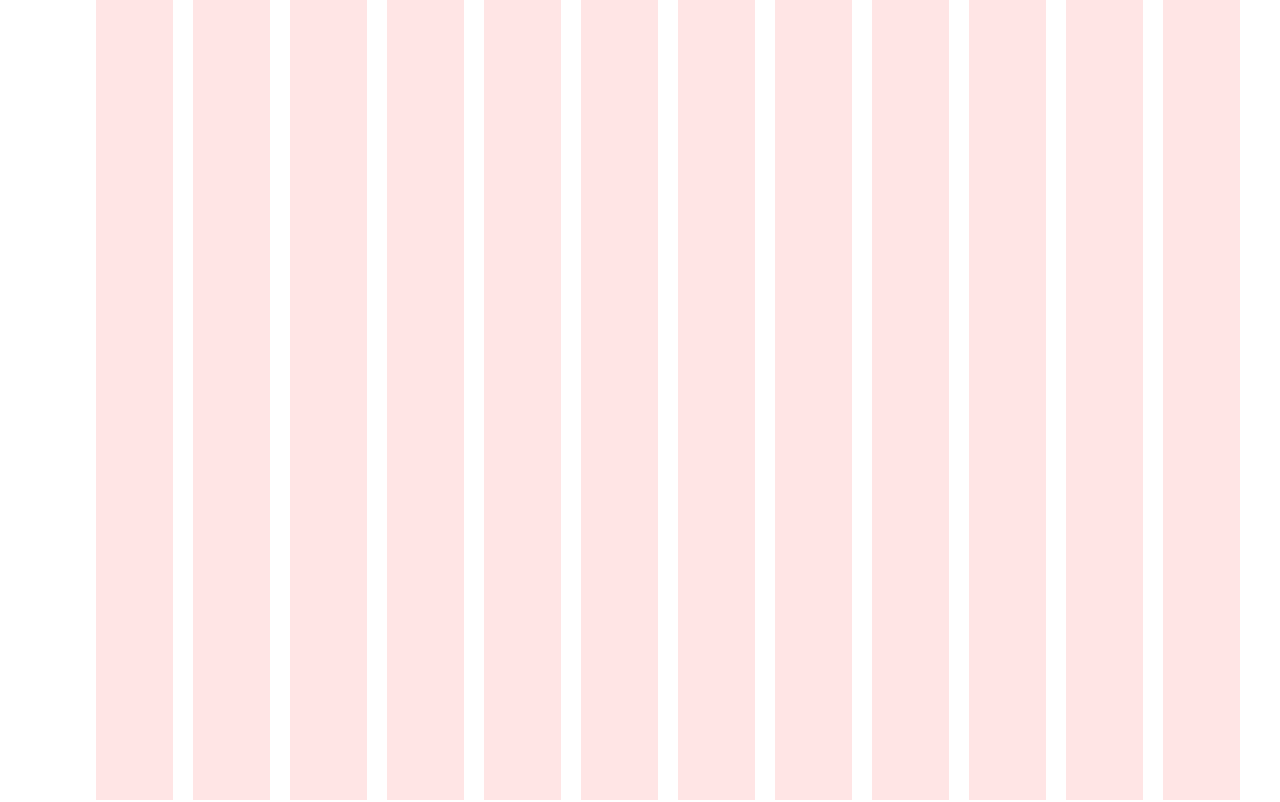
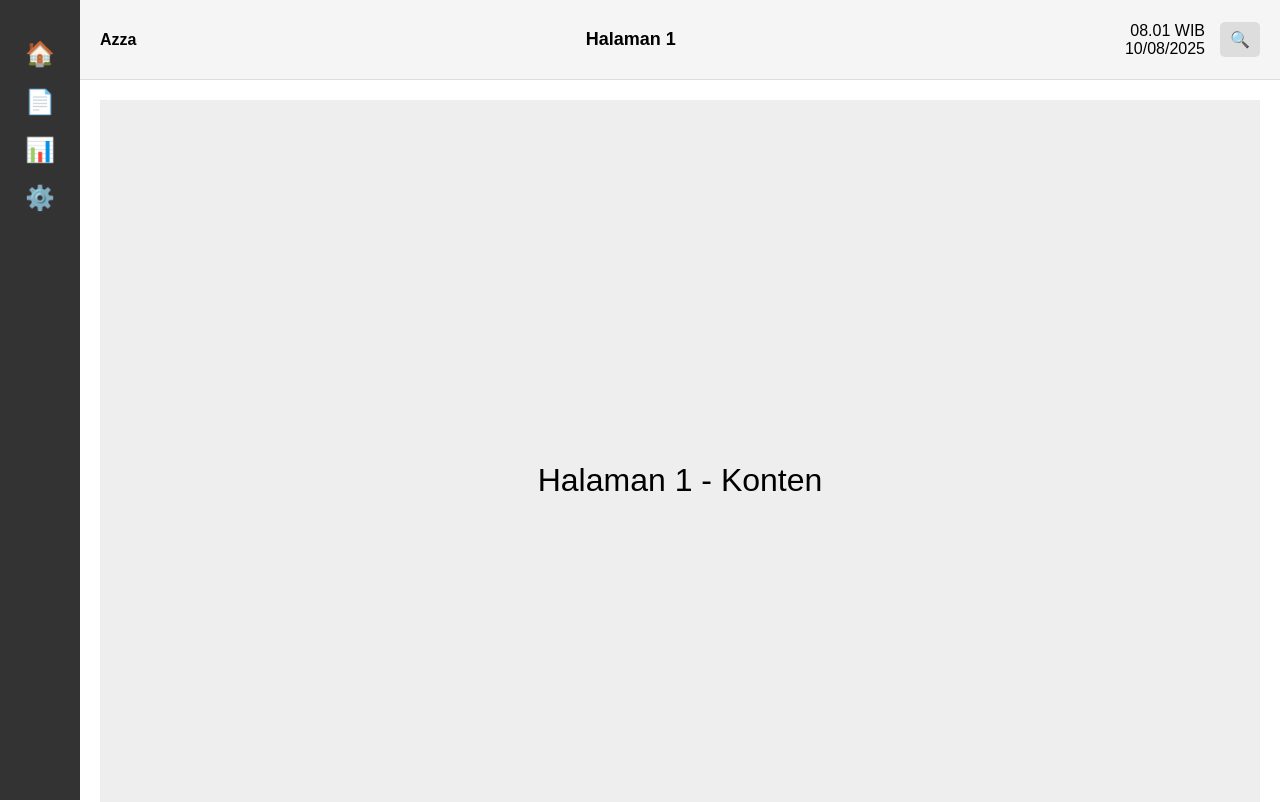
Before and after one commit to azzameong/RoboKaya, a plain HTML site: page frontend/user.html in a window 1280 px wide. Shown: the top 802 px of the page. Drawn offline with Linux system fonts and the light colour scheme.

Commit message:
CSS changes

```diff
--- a/frontend/CSS/user.css
+++ b/frontend/CSS/user.css
@@ -1,21 +1,117 @@
-body {
+* {
   margin: 0;
   padding: 0;
+  box-sizing: border-box;
 }
 
-.container {
-  display: grid;
-  grid-template-columns: repeat(12, 77px);
-  column-gap: 20px; /* Gutter */
-  justify-content: end; /* Rata kanan */
-  padding-right: 40px; /* Offset dari kanan */
-  padding-left: 40px;
-  height: 100vh;
-  position: relative;
+body {
+  font-family: sans-serif;
 }
 
-/* Styling konten di dalam grid */
-.container div {
-  background-color: rgba(255, 0, 0, 0.1); /* Warna kolom dengan opacity 10% */
-  height: 100%;
+/* Sidebar */
+.sidebar {
+  position: fixed;
+  top: 0;
+  left: 0;
+  width: 80px;
+  height: 100vh;
+  background: #333;
+  color: white;
+  display: flex;
+  flex-direction: column;
+  align-items: center;
+  padding-top: 20px;
 }
+
+.nav-item {
+  display: block;
+  font-size: 24px;
+  margin: 20px 0;
+  text-decoration: none;
+  color: white;
+}
+
+.nav-item:hover {
+  background: #444;
+  border-radius: 8px;
+  padding: 5px;
+}
+
+/* Wrapper konten */
+.content-wrapper {
+  margin-left: 80px; /* geser karena sidebar */
+}
+
+/* Header */
+.header {
+  position: fixed;
+  top: 0;
+  left: 80px;
+  right: 0;
+  height: 80px;
+  background: #f5f5f5;
+  display: flex;
+  align-items: center;
+  justify-content: space-between;
+  padding: 0 20px;
+  border-bottom: 1px solid #ddd;
+  z-index: 1000;
+}
+
+.header-left {
+  font-weight: bold;
+}
+
+.header-center {
+  font-size: 18px;
+  font-weight: bold;
+}
+
+.header-right {
+  display: flex;
+  align-items: center;
+  gap: 15px;
+}
+
+/* Tambahkan di CSS/user.css */
+#datetime-container {
+  display: flex;
+  flex-direction: column;
+  align-items: flex-end; /* atau flex-start sesuai kebutuhan */
+}
+
+
+.search-btn {
+  background: #ddd;
+  border: none;
+  border-radius: 5px;
+  padding: 8px 10px;
+  cursor: pointer;
+  font-size: 16px;
+}
+
+.search-btn:hover {
+  background: #ccc;
+}
+
+/* Konten utama */
+.content {
+  padding-top: 80px; /* biar tidak ketimpa header */
+}
+
+.page {
+  height: 100vh;
+  display: grid;
+  grid-template-columns: repeat(12, 1fr);
+  gap: 20px;
+  padding: 20px;
+}
+
+.grid-box {
+  grid-column: span 12;
+  background: #eee;
+  display: flex;
+  align-items: center;
+  justify-content: center;
+  font-size: 2rem;
+}
--- a/frontend/JS/user.js
+++ b/frontend/JS/user.js
@@ -0,0 +1,41 @@
+// Script untuk update judul header sesuai halaman yang terlihat
+const sections = document.querySelectorAll(".page");
+const title = document.getElementById("page-title");
+
+window.addEventListener("scroll", () => {
+  let current = "";
+  sections.forEach((section) => {
+    const sectionTop = section.offsetTop - 100;
+    if (pageYOffset >= sectionTop) {
+      current = section.getAttribute("id");
+    }
+  });
+
+  if (current === "hal1") title.textContent = "Halaman 1";
+  if (current === "hal2") title.textContent = "Halaman 2";
+  if (current === "hal3") title.textContent = "Halaman 3";
+  if (current === "hal4") title.textContent = "Halaman 4";
+});
+
+function updateDateTime() {
+  const now = new Date();
+
+  // Format jam:menit
+  const time = now.toLocaleTimeString("id-ID", {
+    hour: "2-digit",
+    minute: "2-digit",
+    hour12: false
+  });
+
+  // Format tanggal dd/mm/yyyy
+  const day = String(now.getDate()).padStart(2, '0');
+  const month = String(now.getMonth() + 1).padStart(2, '0');
+  const year = now.getFullYear();
+  const date = `${day}/${month}/${year}`;
+
+  // Gabung jadi satu baris
+  document.getElementById("time").textContent = `${time} WIB`;
+  document.getElementById("date").textContent = date;
+}
+setInterval(updateDateTime, 1000);
+updateDateTime();
--- a/frontend/user.html
+++ b/frontend/user.html
@@ -1,28 +1,55 @@
 <!DOCTYPE html>
-<html lang="en">
-<head>
-  <meta charset="UTF-8">
-  <title>Login/Register</title>
-  <link rel="stylesheet" href="CSS/user.css" />
+<html lang="id">
+  <head>
+    <meta charset="UTF-8" />
+    <meta name="viewport" content="width=device-width, initial-scale=1.0" />
+    <title>Robokaya</title>
+    <link rel="stylesheet" href="CSS/user.css" />
+  </head>
+  <body>
+    <!-- Sidebar -->
+    <aside class="sidebar">
+      <nav>
+        <a href="#hal1" class="nav-item">🏠</a>
+        <a href="#hal2" class="nav-item">📄</a>
+        <a href="#hal3" class="nav-item">📊</a>
+        <a href="#hal4" class="nav-item">⚙️</a>
+      </nav>
+    </aside>
 
-</head>
-<body>
-  <div class="container">
-    <!-- 12 kolom -->
-    <div></div>
-    <div></div>
-    <div></div>
-    <div></div>
-    <div></div>
-    <div></div>
-    <div></div>
-    <div></div>
-    <div></div>
-    <div></div>
-    <div></div>
-    <div></div>
-  </div>
+    <!-- Wrapper konten -->
+    <div class="content-wrapper">
+      <!-- Header -->
+      <header class="header">
+        <div class="header-left">Azza</div>
+        <div class="header-center" id="page-title">Halaman 1</div>
+        <div class="header-right">
+          <div id="datetime-container">
+            <div id="time"></div>
+            <div id="date"></div>
+          </div>
+          <button class="search-btn">🔍</button>
+        </div>
 
-  <script src="JS/auth.js"></script>
-</body>
+      </header>
+
+      <!-- Konten -->
+      <main class="content">
+        <section id="hal1" class="page">
+          <div class="grid-box">Halaman 1 - Konten</div>
+        </section>
+        <section id="hal2" class="page">
+          <div class="grid-box">Halaman 2 - Konten</div>
+        </section>
+        <section id="hal3" class="page">
+          <div class="grid-box">Halaman 3 - Konten</div>
+        </section>
+        <section id="hal4" class="page">
+          <div class="grid-box">Halaman 4 - Konten</div>
+        </section>
+      </main>
+    </div>
+
+    <script src="JS/user.js"></script>
+  </body>
 </html>
```
